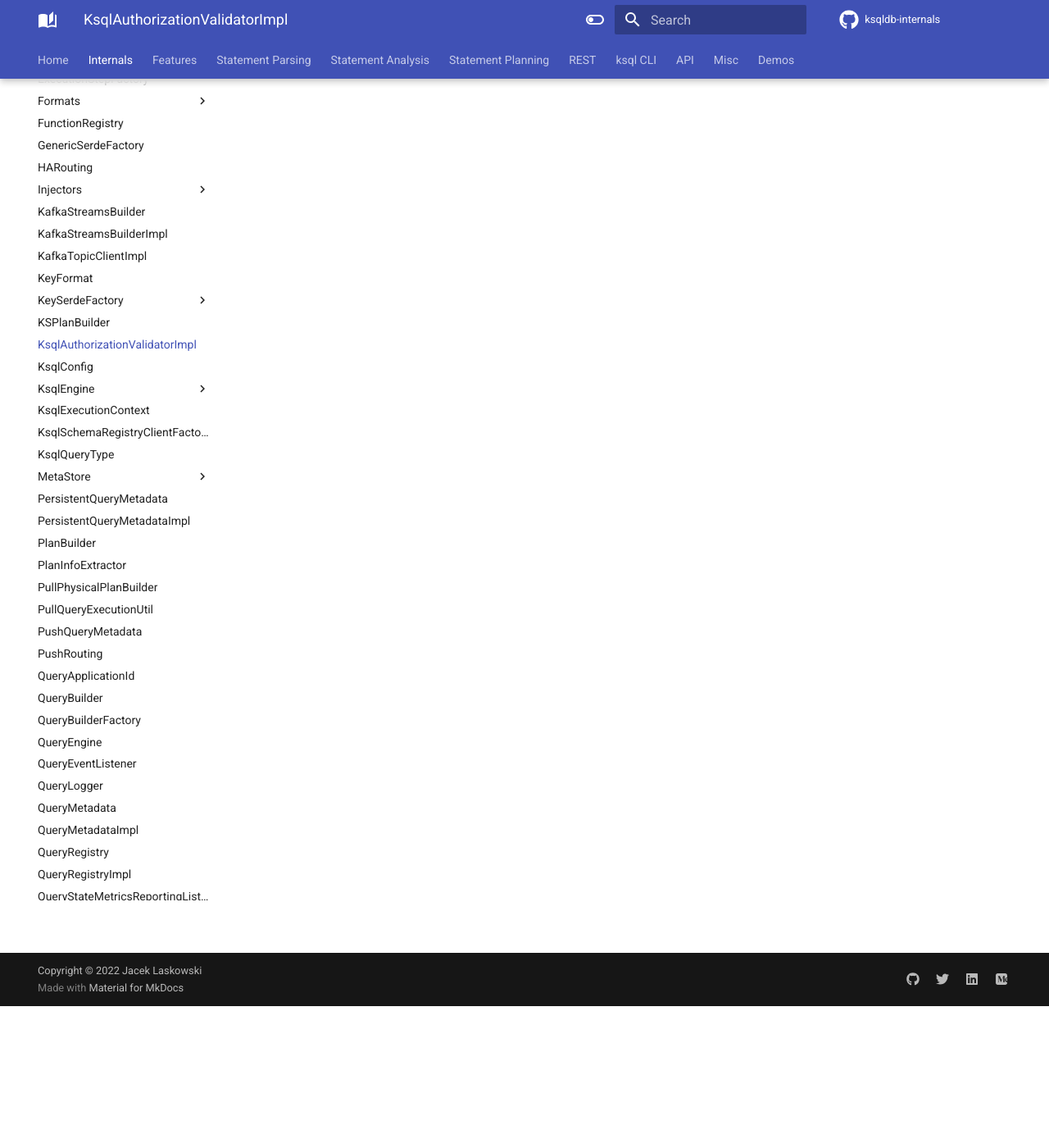
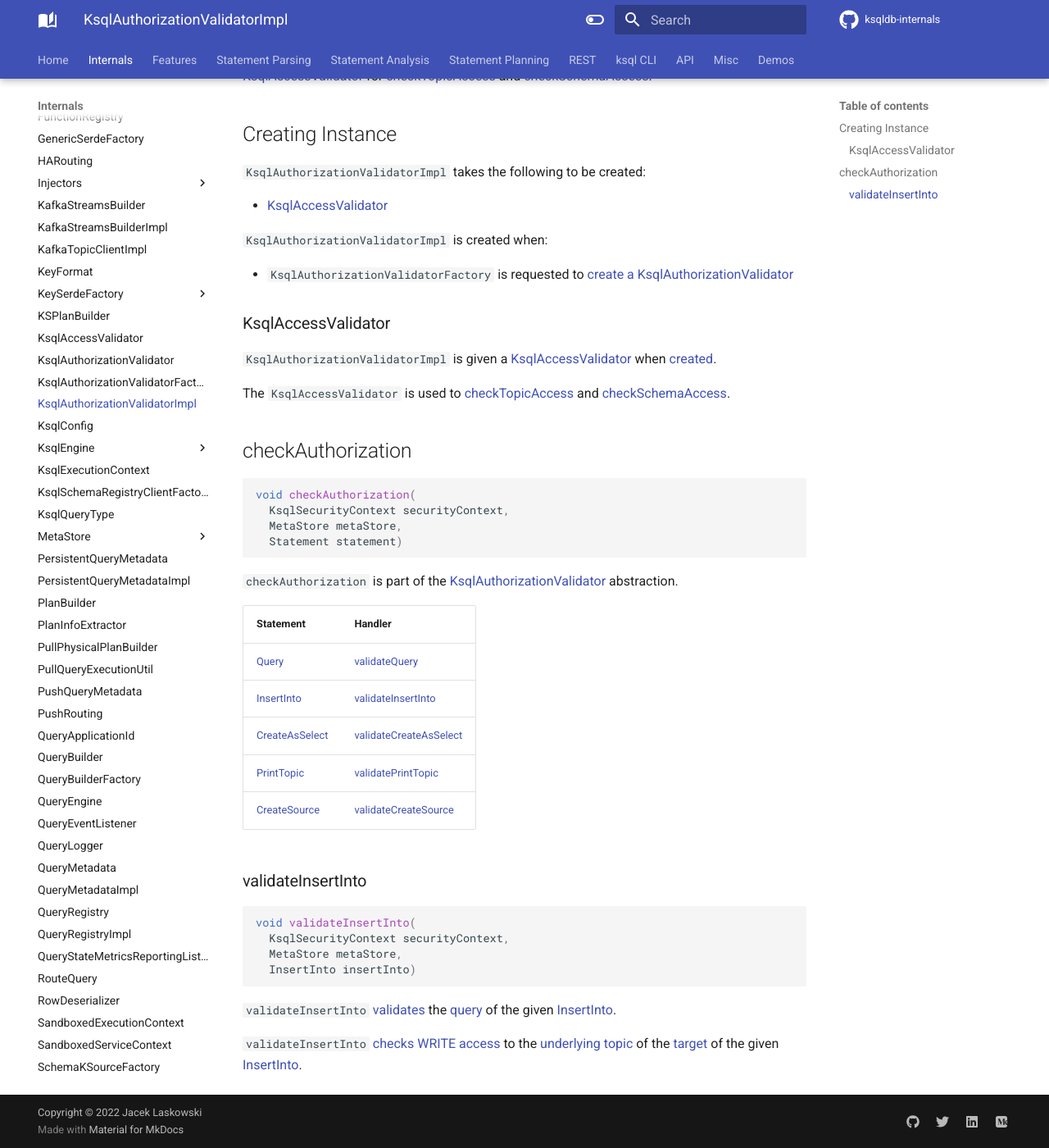
Before and after one commit to japila-books/ksqldb-internals, an MkDocs documentation site: the page built from docs/KsqlAuthorizationValidatorImpl.md, in a window 1280 px wide and 1400 px high, scrolled down 173 px. Shown: the whole window at 82% size. Built offline with MkDocs 1.6.1 and Material for MkDocs 9.7.7, drawn with Linux system fonts in a browser that asks for light colours; comment, search, counter and statistics services are not loaded.

Commit message:
KsqlAuthorizationValidatorImpl

````diff
--- a/docs/KsqlAuthorizationValidatorImpl.md
+++ b/docs/KsqlAuthorizationValidatorImpl.md
@@ -1,3 +1,51 @@
 # KsqlAuthorizationValidatorImpl
 
-`KsqlAuthorizationValidatorImpl` is...FIXME
+`KsqlAuthorizationValidatorImpl` is a [KsqlAuthorizationValidator](KsqlAuthorizationValidator.md) that uses [KsqlAccessValidator](#accessValidator) for [checkTopicAccess](#checkTopicAccess) and [checkSchemaAccess](#checkSchemaAccess).
+
+## Creating Instance
+
+`KsqlAuthorizationValidatorImpl` takes the following to be created:
+
+* [KsqlAccessValidator](#accessValidator)
+
+`KsqlAuthorizationValidatorImpl` is created when:
+
+* `KsqlAuthorizationValidatorFactory` is requested to [create a KsqlAuthorizationValidator](KsqlAuthorizationValidatorFactory.md#create)
+
+### <span id="accessValidator"> KsqlAccessValidator
+
+`KsqlAuthorizationValidatorImpl` is given a [KsqlAccessValidator](KsqlAccessValidator.md) when [created](#creating-instance).
+
+The `KsqlAccessValidator` is used to [checkTopicAccess](#checkTopicAccess) and [checkSchemaAccess](#checkSchemaAccess).
+
+## <span id="checkAuthorization"> checkAuthorization
+
+```java
+void checkAuthorization(
+  KsqlSecurityContext securityContext,
+  MetaStore metaStore,
+  Statement statement)
+```
+
+`checkAuthorization` is part of the [KsqlAuthorizationValidator](KsqlAuthorizationValidator.md#checkAuthorization) abstraction.
+
+Statement | Handler
+----------|--------
+ [Query](parser/Query.md) | [validateQuery](#validateQuery)
+ [InsertInto](parser/InsertInto.md) | [validateInsertInto](#validateInsertInto)
+ [CreateAsSelect](parser/CreateAsSelect.md) | [validateCreateAsSelect](#validateCreateAsSelect)
+ [PrintTopic](parser/PrintTopic.md) | [validatePrintTopic](#validatePrintTopic)
+ [CreateSource](parser/CreateSource.md) | [validateCreateSource](#validateCreateSource)
+
+### <span id="validateInsertInto"> validateInsertInto
+
+```java
+void validateInsertInto(
+  KsqlSecurityContext securityContext,
+  MetaStore metaStore,
+  InsertInto insertInto)
+```
+
+`validateInsertInto` [validates](#validateQuery) the [query](parser/InsertInto.md#getQuery) of the given [InsertInto](parser/InsertInto.md).
+
+`validateInsertInto` [checks WRITE access](#checkTopicAccess) to the [underlying topic](#getSourceTopicName) of the [target](parser/InsertInto.md#getTarget) of the given [InsertInto](parser/InsertInto.md).
--- a/mkdocs.yml
+++ b/mkdocs.yml
@@ -147,6 +147,9 @@ nav:
       - GenericKeySerDe: GenericKeySerDe.md
       - KeySerdeFactory: KeySerdeFactory.md
     - KSPlanBuilder: KSPlanBuilder.md
+    - KsqlAccessValidator: KsqlAccessValidator.md
+    - KsqlAuthorizationValidator: KsqlAuthorizationValidator.md
+    - KsqlAuthorizationValidatorFactory: KsqlAuthorizationValidatorFactory.md
     - KsqlAuthorizationValidatorImpl: KsqlAuthorizationValidatorImpl.md
     - KsqlConfig: KsqlConfig.md
     - KsqlEngine:
@@ -263,6 +266,7 @@ nav:
       - KsqlWindowExpression: parser/KsqlWindowExpression.md
       - ListStreams: parser/ListStreams.md
       - Node: parser/Node.md
+      - PrintTopic: parser/PrintTopic.md
       - Query: parser/Query.md
       - QueryContainer: parser/QueryContainer.md
       - ShowColumns: parser/ShowColumns.md
````
Also changed, not shown: docs/KsqlAccessValidator.md (added, +3 -0 lines), docs/KsqlAuthorizationValidator.md (added, +3 -0 lines), docs/KsqlAuthorizationValidatorFactory.md (added, +3 -0 lines), docs/parser/InsertInto.md (+9 -3 lines), docs/parser/PrintTopic.md (added, +3 -0 lines), docs/rest/DistributingExecutor.md (+27 -1 lines).
